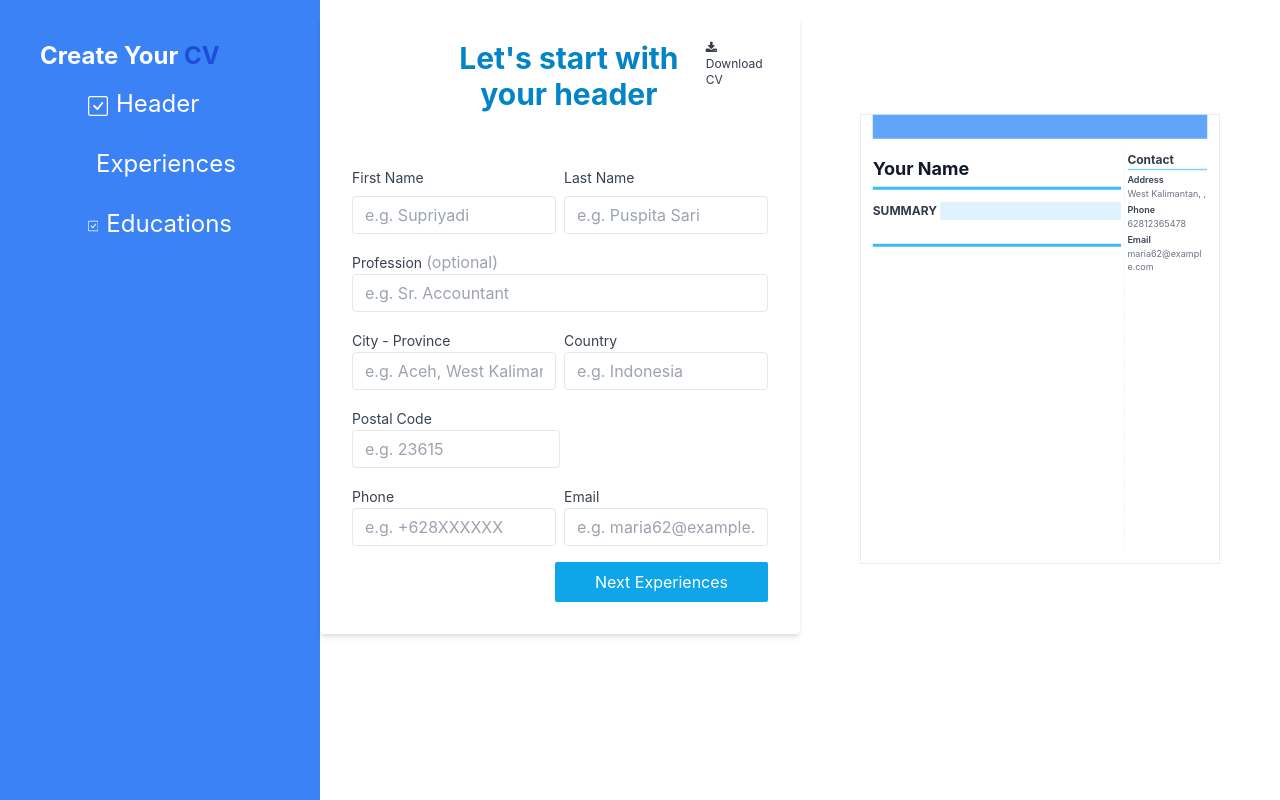
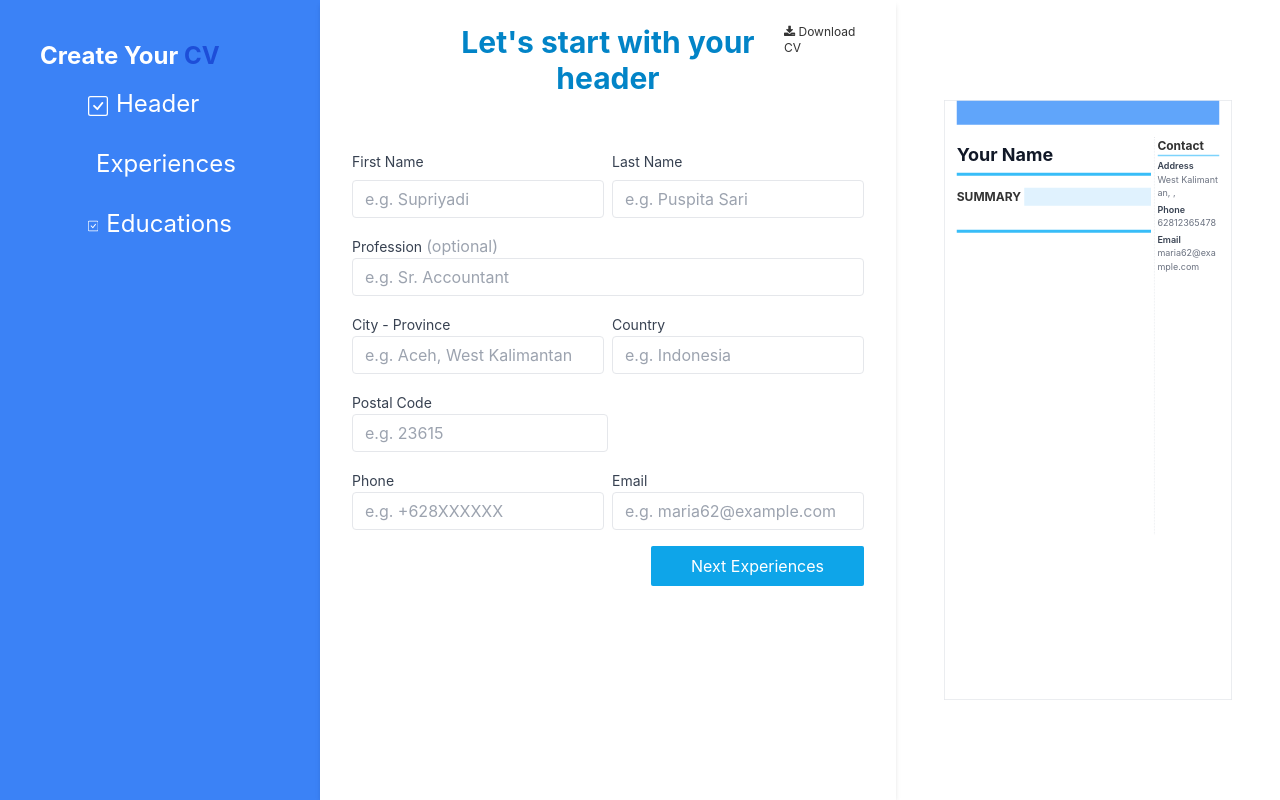
Before and after one commit to bimaarf/cv-builder, a React (Create React App) app: page / in a window 1280 px wide. Built offline with nearby package versions, Linux system fonts and the light colour scheme.

Commit message:
fix scale output cv

```diff
--- a/public/index.html
+++ b/public/index.html
@@ -1,5 +1,5 @@
 <!DOCTYPE html>
-<html lang="en" data-theme="emerald">
+<html lang="en" data-theme="wireframe">
 
 <head>
   <meta charset="utf-8" />
--- a/src/App.js
+++ b/src/App.js
@@ -9,7 +9,7 @@ function App() {
   return (
     <>
       <div className="">
-        <div className="md:flex md:columns-1">
+        <div className="md:flex md:columns-3">
           <div className="md:w-1/4 bg-blue-500 ">
             <Navbar />
           </div>
--- a/src/pages/Components/OutputCV.js
+++ b/src/pages/Components/OutputCV.js
@@ -3,7 +3,7 @@ import { useLocation } from "react-router-dom";
 export const OutputCV = ({ componentRef, inputForm, experiencesList }) => {
   const location = useLocation();
   return (
-    <div className="border border-gray-200" style={{ height: 600 }}>
+    <div className="border scale-75 border-gray-200" style={{ height: 800 }}>
       <div ref={componentRef}>
         <div className="bg-blue-400 h-8 mx-4"></div>
         <div className="flex  p-4">
--- a/src/pages/Experiences.js
+++ b/src/pages/Experiences.js
@@ -70,9 +70,9 @@ export const Experiences = () => {
   }, []);
   return (
     <>
-      <div className="md:flex md:columns-2 mt-4 xl:w-3/4">
-        <div className="md:w-2/4">
-          <div className="shadow-md rounded px-8 pt-6 pb-8 mb-4">
+      <div className="md:flex md:columns-2 mt-4 xl:w-full">
+        <div className="md:w-3/4 shadow-md">
+          <div className="rounded px-8 pt-6 pb-8 mb-4">
             <div className="flex justify-between text-xs">
               <h1 className="md:text-3xl mb-4 text-sky-600 font-bold ml-20 text-center ">
                 Let's start with your header
@@ -223,7 +223,7 @@ export const Experiences = () => {
           </div>
         </div>
 
-        <div className="md:w-2/4 scale-75 grid text-2xs">
+        <div className="md:w-2/4 grid text-2xs">
           <OutputCV
             componentRef={componentRef}
             inputForm={inputForm}
--- a/src/pages/Home.js
+++ b/src/pages/Home.js
@@ -39,9 +39,9 @@ function Home() {
   };
   return (
     <>
-      <div className="md:flex md:columns-2 mt-4 xl:w-3/4">
-        <div className="md:w-2/4">
-          <div className="shadow-md rounded px-8 pt-6 pb-8 mb-4">
+      <div className="md:flex md:columns-2  xl:w-full ">
+        <div className="md:w-3/4 shadow-md">
+          <div className="rounded px-8 pt-6 pb-8 mb-4">
             <div className="flex justify-between text-xs">
               <h1 className="md:text-3xl mb-4 text-sky-600 font-bold ml-20 text-center ">
                 Let's start with your header
@@ -210,7 +210,7 @@ function Home() {
           </div>
         </div>
 
-        <div className="md:w-2/4 scale-75 grid text-2xs">
+        <div className="md:w-2/4 grid text-2xs">
           <OutputCV componentRef={componentRef} inputForm={inputForm} />
         </div>
       </div>
```
